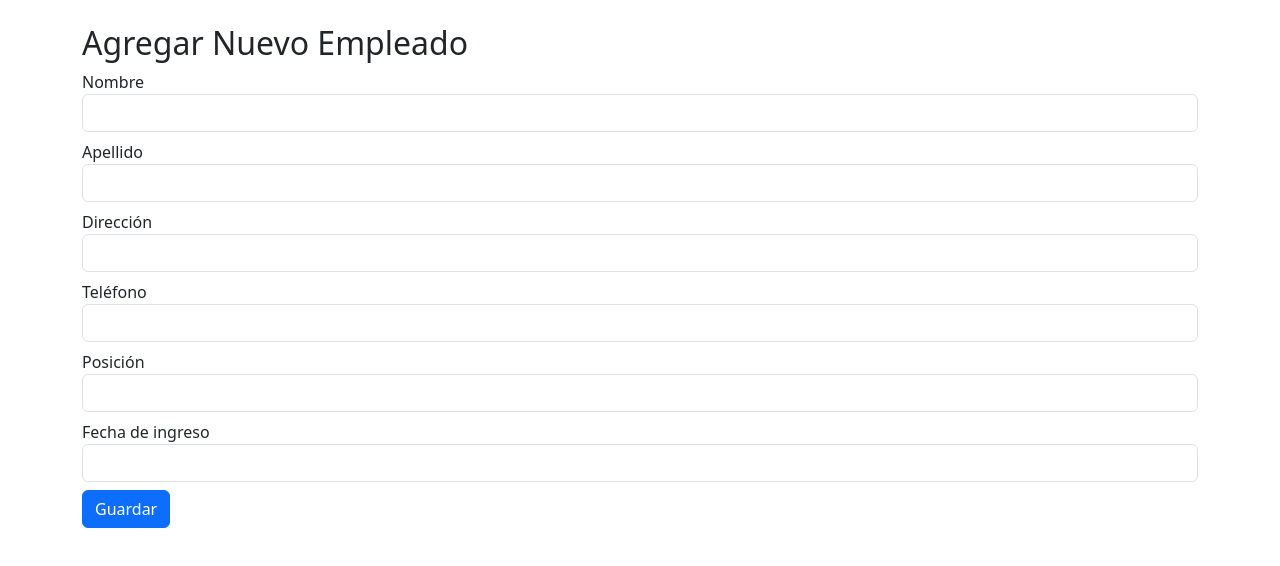
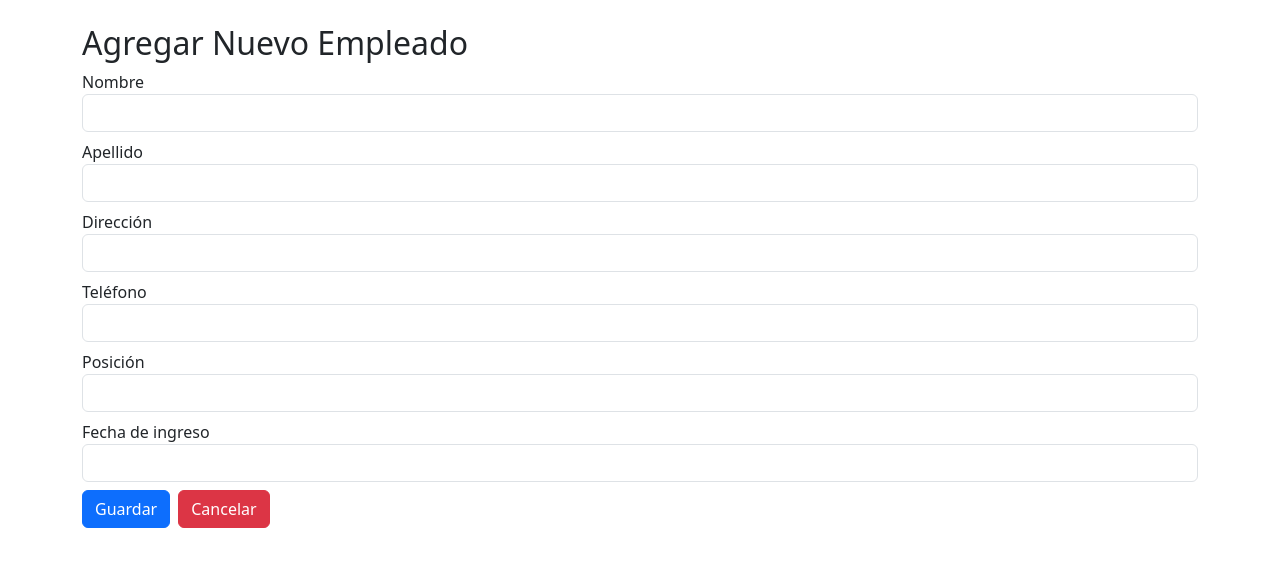
Before and after one commit to seralv/vacation-control-frontend, an Angular app: page /add-employee in a window 1280 px wide. Shown: the top 566 px of the page. Built offline with nearby package versions, Linux system fonts and the light colour scheme.

Commit message:
Adding cancel button on create new employee

```diff
--- a/src/app/add-employee/add-employee.component.html
+++ b/src/app/add-employee/add-employee.component.html
@@ -18,5 +18,6 @@
         </div>
 
         <button type="submit" class="btn btn-primary">Guardar</button>
+        <button type="button" class="btn btn-danger mx-2" (click)="onCancel()">Cancelar</button>
     </form>
 </div>
--- a/src/app/add-employee/add-employee.component.ts
+++ b/src/app/add-employee/add-employee.component.ts
@@ -36,4 +36,8 @@ export class AddEmployeeComponent implements OnInit {
       });
     }
   }
+
+  onCancel() {
+    this.router.navigate(['/']);
+  }
 }
```
